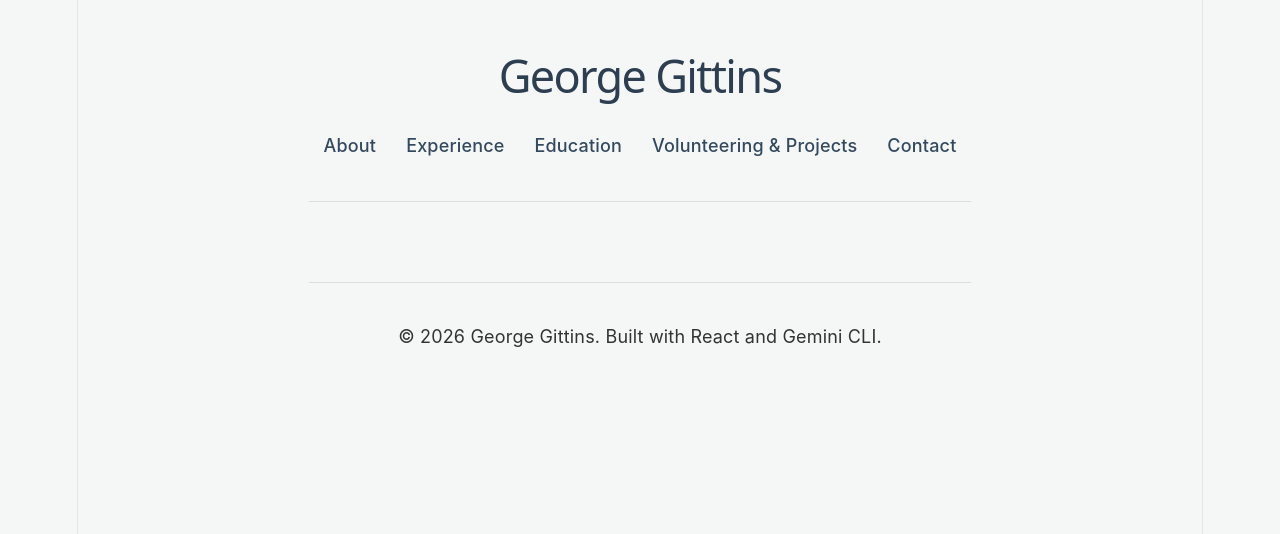
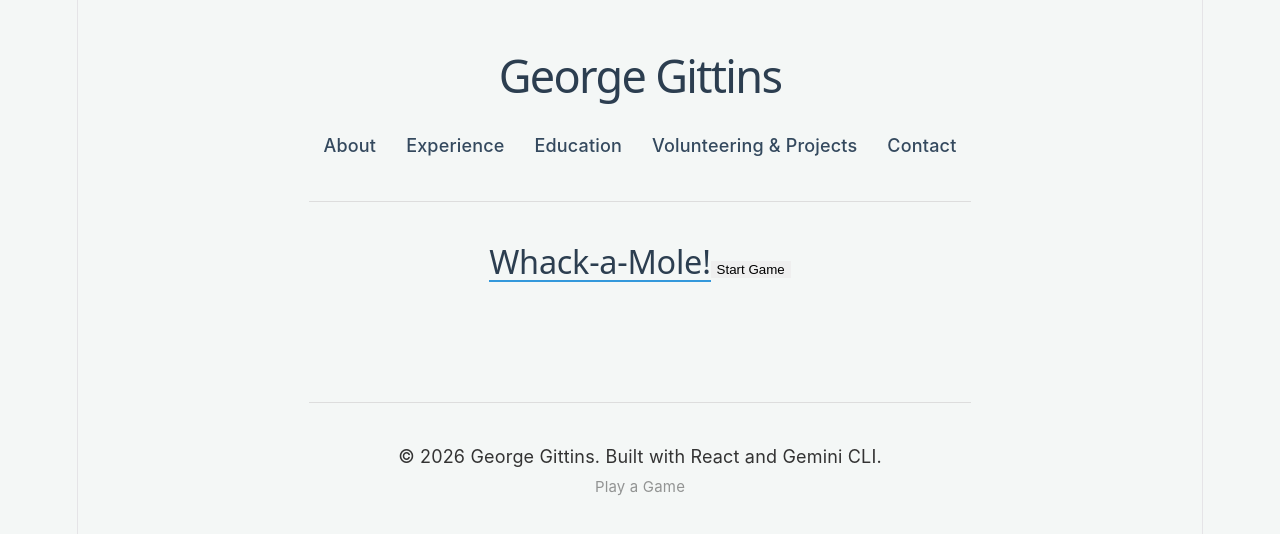
Before and after one commit to GeorgeGitHubbins/personal-website-frontend, a React (Vite) app: page /games in a window 1280 px wide. Shown: the top 534 px of the page. Built offline with nearby package versions, Linux system fonts and the light colour scheme.

Commit message:
feat: extract content from scraped source and add Whack-a-Mole game

```diff
--- a/src/App.tsx
+++ b/src/App.tsx
@@ -13,6 +13,7 @@ import Experience from './pages/Experience';
 import Education from './pages/Education';
 import Projects from './pages/Projects';
 import Contact from './pages/Contact';
+import Games from './pages/Games';
 
 const App: React.FC = () => {
   return (
@@ -27,6 +28,7 @@ const App: React.FC = () => {
             <Route path="/education" element={<Education />} />
             <Route path="/projects" element={<Projects />} />
             <Route path="/contact" element={<Contact />} />
+            <Route path="/games" element={<Games />} />
           </Routes>
         </main>
         <Footer />
--- a/src/components/Footer.tsx
+++ b/src/components/Footer.tsx
@@ -1,9 +1,11 @@
 import React from 'react';
+import { Link } from 'react-router-dom';
 
 const Footer: React.FC = () => {
   return (
     <footer className="footer">
       <p>&copy; {new Date().getFullYear()} George Gittins. Built with React and Gemini CLI.</p>
+      <p><small><Link to="/games" style={{ color: 'inherit', textDecoration: 'none', opacity: 0.5 }}>Play a Game</Link></small></p>
     </footer>
   );
 };
--- /dev/null
+++ b/src/pages/Games.tsx
@@ -0,0 +1,100 @@
+import React, { useState, useEffect, useRef } from 'react';
+
+const WhackAMole: React.FC = () => {
+  const [score, setScore] = useState(0);
+  const [timeLeft, setTimeLeft] = useState(30);
+  const [activeHole, setActiveHole] = useState<number | null>(null);
+  const [gameState, setGameState] = useState<'idle' | 'playing' | 'ended'>('idle');
+  const timerRef = useRef<number | null>(null);
+  const moleRef = useRef<number | null>(null);
+
+  const startGame = () => {
+    setScore(0);
+    setTimeLeft(30);
+    setGameState('playing');
+  };
+
+  useEffect(() => {
+    if (gameState === 'playing') {
+      timerRef.current = window.setInterval(() => {
+        setTimeLeft((prev) => {
+          if (prev <= 1) {
+            setGameState('ended');
+            return 0;
+          }
+          return prev - 1;
+        });
+      }, 1000);
+
+      moleRef.current = window.setInterval(() => {
+        setActiveHole(Math.floor(Math.random() * 9));
+      }, 1000);
+    } else {
+      if (timerRef.current) clearInterval(timerRef.current);
+      if (moleRef.current) clearInterval(moleRef.current);
+      setActiveHole(null);
+    }
+
+    return () => {
+      if (timerRef.current) clearInterval(timerRef.current);
+      if (moleRef.current) clearInterval(moleRef.current);
+    };
+  }, [gameState]);
+
+  const handleWhack = (index: number) => {
+    if (index === activeHole && gameState === 'playing') {
+      setScore(score + 1);
+      setActiveHole(null);
+    }
+  };
+
+  return (
+    <div className="section game-section" style={{ textAlign: 'center' }}>
+      <h2>Whack-a-Mole!</h2>
+      {gameState === 'idle' && (
+        <button onClick={startGame} className="cta-button" style={{ border: 'none', cursor: 'pointer' }}>
+          Start Game
+        </button>
+      )}
+      {gameState === 'playing' && (
+        <>
+          <div style={{ fontSize: '24px', marginBottom: '10px' }}>Score: {score}</div>
+          <div style={{ fontSize: '18px', marginBottom: '10px' }}>Time: {timeLeft}s</div>
+          <div style={{
+            display: 'grid',
+            gridTemplateColumns: 'repeat(3, 1fr)',
+            gap: '10px',
+            maxWidth: '300px',
+            margin: '0 auto'
+          }}>
+            {Array.from({ length: 9 }).map((_, i) => (
+              <div
+                key={i}
+                onClick={() => handleWhack(i)}
+                style={{
+                  width: '80px',
+                  height: '80px',
+                  backgroundColor: activeHole === i ? '#8B4513' : '#654321',
+                  borderRadius: '50%',
+                  cursor: 'pointer',
+                  transition: 'background-color 0.1s'
+                }}
+              />
+            ))}
+          </div>
+        </>
+      )}
+      {gameState === 'ended' && (
+        <>
+          <h3>Game Over!</h3>
+          <p>Your final score: {score}</p>
+          <button onClick={startGame} className="cta-button" style={{ border: 'none', cursor: 'pointer' }}>
+            Try Again
+          </button>
+        </>
+      )}
+    </div>
+  );
+};
+
+export default WhackAMole;
--- a/src/pages/Projects.tsx
+++ b/src/pages/Projects.tsx
@@ -23,7 +23,7 @@ const Projects: React.FC = () => {
           <p className="date">January 2025 - Present, The Hague</p>
           <p className="description">
             Dynamic community of young leaders. Contributing to existing projects like Circle Hub and Financial Literacy,
-            and proposing new initiatives.
+            and proposing new initiatives. I aim to take on leadership responsibilities, organize social events, and leverage the global network for meaningful connections and event participation.
           </p>
         </div>
         <div className="project-card">
```
